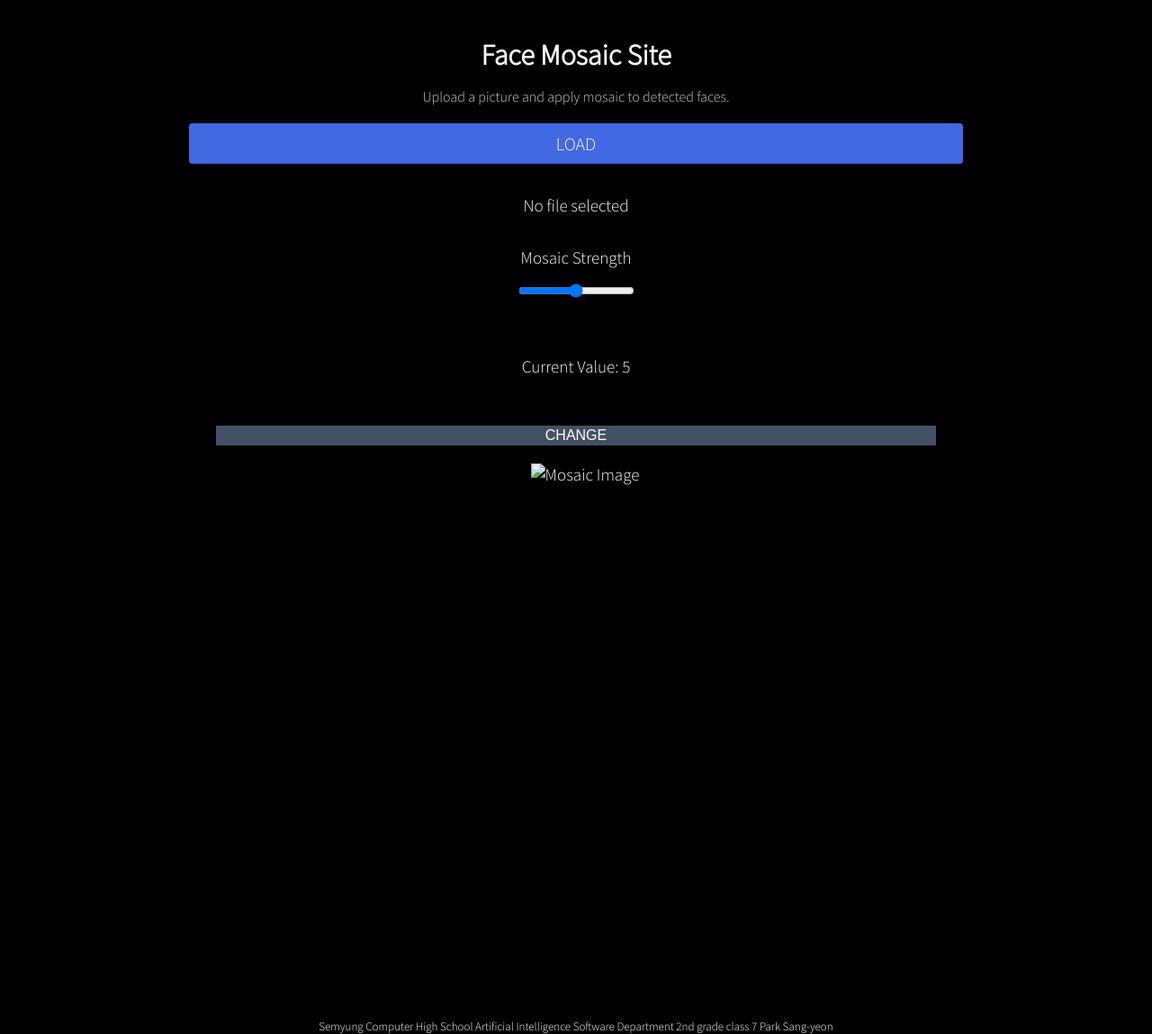
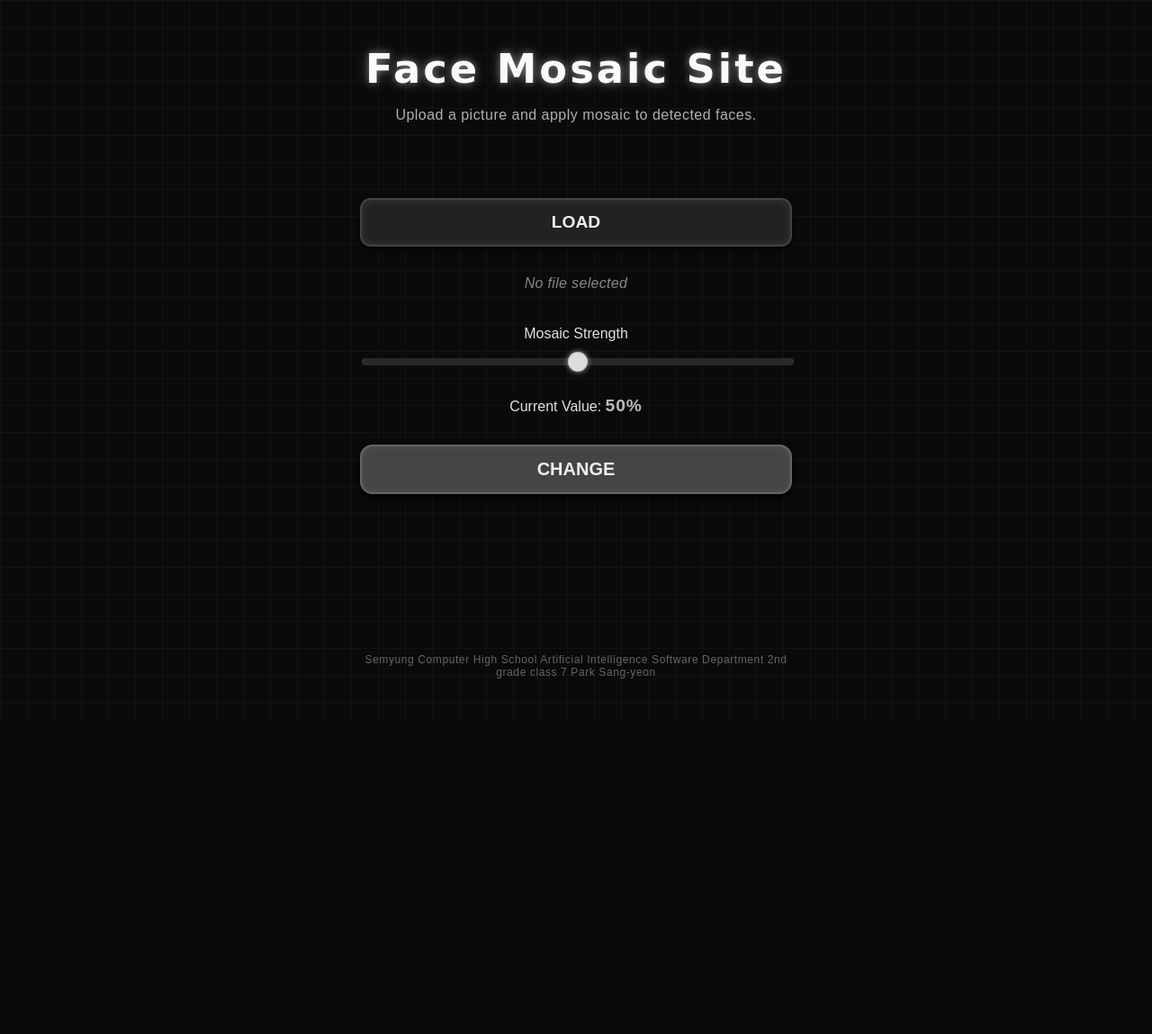
Before and after one commit to RefluxR/FaceMosaic, a Flask app: page / in a window 1280 px wide. Shown: the whole page at 90% size. After the commit the page ends 781 px from the top, so only its background shows below. Run offline with Flask 3, Linux system fonts and the light colour scheme.

Commit message:
2025-07-06 16:31

```diff
--- a/app.py
+++ b/app.py
@@ -16,7 +16,7 @@ def mosaic_image():
     if not file:
         return "No file uploaded.", 400
 
-    strength = int(request.form.get('strength', 15))
+    strength = int(request.form.get('strength', 10))
 
     # 파일을 메모리에서 읽어 OpenCV로 처리
     file_bytes = np.frombuffer(file.read(), np.uint8)
--- a/static/css/style.css
+++ b/static/css/style.css
@@ -1,118 +1,282 @@
-@import url('https://fonts.googleapis.com/css2?family=Abril+Fatface&family=Source+Sans+Pro:wght@300&display=swap');
-body{
-    font-size: 19px;
+/* 전체 기본 세팅 */
+body {
+  font-family: 'Source Sans Pro', sans-serif;
+  background-color: #0a0a0a; /* 아주 짙은 검정 */
+  color: #e0e0e0;
   margin: 0;
-    bottom: 0;
-    background-color: black;
-    color: #ffffff;
-    font-family: 'Source Sans Pro', sans-serif;
+  padding: 0 15px;
+  display: flex;
+  flex-direction: column;
+  min-height: 100vh;
+
+  /* 배경에 은은한 패턴 넣기 (반투명 그리드) */
+  background-image:
+    linear-gradient(rgba(255,255,255,0.03) 1px, transparent 1px),
+    linear-gradient(90deg, rgba(255,255,255,0.03) 1px, transparent 1px);
+  background-size: 30px 30px;
 }
-.text{
+
+/* 컨테이너 */
+.container {
+  max-width: 480px;
+  margin: 0 auto;
+  padding: 20px 0;
   text-align: center;
-    margin-bottom: -60px;
+  flex: 1;
+  display: flex;
+  flex-direction: column;
+  justify-content: space-between;
 }
-.button {
-    margin: 100px auto;
-    margin-bottom: 30px;
-    text-align: center;
-    width: 190px;
+
+/* 헤더 */
+header h1 {
+  font-family: 'Abril Fatface', cursive;
+  font-size: 2.8rem;
+  margin-bottom: 6px;
+  letter-spacing: 3px;
+  color: #fafafa;
+  text-shadow:
+    0 0 8px rgba(255,255,255,0.4),
+    0 0 20px rgba(255,255,255,0.2);
+}
+
+header p {
+  font-size: 1rem;
+  color: #b0b0b0;
+  margin-bottom: 24px;
+  font-weight: 300;
+  letter-spacing: 0.03em;
+}
+
+/* 컨트롤 박스 */
+.controls {
+  display: flex;
+  flex-direction: column;
+  gap: 16px;
+  margin-bottom: 20px;
+}
+
+.input-file-button {
+  background-color: #222;
+  padding: 14px 0;
+  border-radius: 12px;
+  font-size: 1.2rem;
+  font-weight: 600;
+  color: #eee;
+  cursor: pointer;
+  user-select: none;
+  border: 2px solid #444;
+  box-shadow:
+    inset 0 0 8px rgba(255,255,255,0.1),
+    0 3px 6px rgba(0,0,0,0.7);
+  transition: background-color 0.3s ease, border-color 0.3s ease;
+}
+
+.input-file-button:hover {
+  background-color: #111;
+  border-color: #888;
+  box-shadow:
+    inset 0 0 12px rgba(255,255,255,0.2),
+    0 6px 12px rgba(0,0,0,0.8);
 }
 
 #button1 {
-    width: 100%;
   display: none;
 }
+
+#strength {
+  width: 100%;
+  -webkit-appearance: none;
+  height: 8px;
+  border-radius: 6px;
+  background: #222;
+  outline: none;
+  cursor: pointer;
+  box-shadow: inset 0 0 6px rgba(255,255,255,0.1);
+  transition: background 0.3s ease;
+}
+
+#strength::-webkit-slider-thumb {
+  -webkit-appearance: none;
+  appearance: none;
+  width: 22px;
+  height: 22px;
+  border-radius: 50%;
+  background: #ddd;
+  cursor: pointer;
+  box-shadow:
+    0 0 6px rgba(255,255,255,0.6),
+    inset 0 0 2px rgba(0,0,0,0.3);
+  transition: background-color 0.3s ease;
+}
+
+#strength::-moz-range-thumb {
+  width: 22px;
+  height: 22px;
+  border-radius: 50%;
+  background: #ddd;
+  cursor: pointer;
+  box-shadow:
+    0 0 6px rgba(255,255,255,0.6),
+    inset 0 0 2px rgba(0,0,0,0.3);
+}
+
+/* 강도 값 표시 */
+#strengthValue {
+  font-weight: 700;
+  color: #bbb;
+  font-size: 1.2rem;
+  letter-spacing: 0.05em;
+}
+
+/* 변경 버튼 */
 #button2 {
-    width: 100%;
-    background-color: #435165;
-    border: 1px solid #435165;
-    margin-top: 20px;
-    color: white;
-    font-size: 16px;
+  background-color: #444;
+  border: 2px solid #666;
+  border-radius: 14px;
+  padding: 14px 0;
+  color: #eee;
+  font-weight: 700;
+  font-size: 1.25rem;
+  cursor: pointer;
+  box-shadow:
+    0 4px 8px rgba(0,0,0,0.9),
+    inset 0 0 10px rgba(255,255,255,0.1);
+  transition: background-color 0.3s ease, border-color 0.3s ease;
 }
-#strength{
-    margin-bottom: 30px;
+
+#button2:hover {
+  background-color: #555;
+  border-color: #aaa;
+  box-shadow:
+    0 6px 12px rgba(0,0,0,1),
+    inset 0 0 14px rgba(255,255,255,0.2);
 }
-.input-file-button{
-    width: 100%;
-    padding: 10px 30px;
-    background-color:royalblue;
-    border-radius: 4px;
-    color: white;
+
+/* 저장 버튼 */
+#saveButton {
+  background-color: #444;
+  border: 2px solid #ffcc00;
+  border-radius: 10px;
+  padding: 10px 22px;
+  font-size: 1.15rem;
+  color: #ffcc00;
+  font-weight: 700;
   cursor: pointer;
-    font-size: 20px;
+  box-shadow:
+    0 4px 8px rgba(255,204,0,0.6);
+  transition: background-color 0.3s ease, color 0.3s ease;
+  align-self: center;
+  margin-top: 10px;
 }
+
+#saveButton:hover {
+  background-color: #ffcc00;
+  color: #222;
+}
+
+/* 파일 이름 표시 */
+#fileName {
+  font-size: 1rem;
+  color: #888;
+  min-height: 1.5rem;
+  letter-spacing: 0.02em;
+  font-style: italic;
+}
+
+/* 이미지 박스 */
 .imgBox {
   display: flex;
-    justify-content: center; /* 중앙 정렬 */
-    align-items: center; /* 수직 중앙 정렬 */
-    margin-top: 20px;
-    padding: 0; /* 여백 제거 */
+  gap: 12px;
+  margin-top: 30px;
+  justify-content: center;
+  align-items: center;
+  flex-wrap: nowrap; /* PC: 수평 */
 }
-.imgBox > img {
-    max-width: 45%; /* 동일한 크기로 설정 */
-    height: auto;
-    border: 1px solid white;
-    border-radius: 5px;
-    object-fit: contain; /* 이미지 비율 유지 */
-}
-.imgBox canvas {
-    border: 1px solid white;
-    border-radius: 5px;
+
+.imgBox img {
+  width: 48%;
   max-width: 100%;
   height: auto;
+  border-radius: 14px;
+  box-shadow:
+    0 8px 24px rgba(0,0,0,0.8);
+  object-fit: contain;
+  background: #111;
+  border: 2px solid #333;
 }
+
+#mosaicImage {
+  visibility: hidden;  /* 안 보이지만 자리 유지 */
+  opacity: 0;
+  width: 48%;          /* 원래 크기 유지 */
+  height: auto;
+  border-radius: 14px;
+  border: 2px solid #333;
+  box-shadow: 0 8px 24px rgba(0,0,0,0.8);
+  background: #111;
+  object-fit: contain;
+  transition: opacity 0.3s ease;
+}
+
+/* 푸터 */
 footer {
-    text-align: center;
-    top:580px;
-    position: relative;
-    font-size: 13px;
+  font-size: 0.75rem;
+  color: #666;
+  padding: 14px 0;
+  user-select: none;
+  letter-spacing: 0.05em;
 }
-.container {
-    max-width: 800px;
-    margin: 0 auto;
-    padding: 20px;
-    text-align: center;
+
+
+/* 반응형 - 모바일(768px 이하) */
+@media (max-width: 768px) {
+  .imgBox {
+    flex-direction: column; /* 수직 정렬 */
+    gap: 20px;
+  }
+
+  .imgBox img {
+    width: 100%; /* 꽉 채우기 */
   }
 
   header h1 {
     font-size: 2rem;
-    margin-bottom: 10px;
   }
 
-header p {
+  #button2, .input-file-button, #saveButton {
     font-size: 1rem;
-    color: #cccccc;
-    margin-bottom: 20px;
+    padding: 12px 0;
+  }
 }
 
-.controls {
-    display: flex;
-    flex-direction: column;
-    align-items: center;
-    gap: 15px;
-    margin-bottom: 20px;
+.easter-egg {
+  display: none;
+  margin-top: 10px;
+  padding: 15px;
+  border: 1px solid #ccc;
+  border-radius: 12px;
+  background: linear-gradient(145deg, #f5f5f5, #e0e0e0);
+  box-shadow: 0 4px 10px rgba(0, 0, 0, 0.1);
+  font-family: 'Georgia', serif;
+  font-size: 15px;
+  color: #333;
+  line-height: 1.6;
+  animation: fadeIn 0.5s ease-in-out;
 }
 
-#outputCanvas {
-    border: 1px solid white;
-    border-radius: 5px;
-    max-width: 100%;
-    height: auto;
-    margin-top: 20px;
+.easter-egg p {
+  margin: 6px 0;
 }
-.image-wrapper {
-    display: flex;
-    justify-content: center; /* 중앙 정렬 */
-    align-items: center; /* 수직 중앙 정렬 */
-    gap: 20px; /* 이미지 간격 */
-    max-width: 90%; /* 화면 비율에 맞게 조정 */
-    margin: 0 auto; /* 화면 중앙에 배치 */
+
+.signature {
+  text-align: right;
+  font-style: italic;
+  margin-top: 12px;
+  color: #555;
 }
-.image-wrapper > div > img {
-    max-width: 45%; /* 동일한 크기로 설정 */
-    height: auto;
-    border: 1px solid white;
-    border-radius: 5px;
-    object-fit: contain; /* 이미지 비율 유지 */
+
+@keyframes fadeIn {
+  from { opacity: 0; transform: translateY(10px); }
+  to { opacity: 1; transform: translateY(0); }
 }
--- a/templates/index.html
+++ b/templates/index.html
@@ -1,11 +1,11 @@
 <!DOCTYPE html>
 <html lang="ko">
 <head>
-    <meta charset="UTF-8">
-    <meta http-equiv="X-UA-Compatible" content="IE=edge">
-    <meta name="viewport" content="width=device-width, initial-scale=1.0">
+    <meta charset="UTF-8" />
+    <meta http-equiv="X-UA-Compatible" content="IE=edge" />
+    <meta name="viewport" content="width=device-width, initial-scale=1" />
     <title>Face Mosaic Site</title>
-    <link rel="stylesheet" href="/static/css/style.css">
+    <link rel="stylesheet" href="/static/css/style.css" />
     <script src="/static/js/style.js" defer></script>
 </head>
 <body>
@@ -19,15 +19,17 @@
                 <label class="input-file-button" for="button1">LOAD</label>
                 <input id="button1" type="file" accept="image/*" onchange="loadFile(this)" />
 
-                <!-- 파일 이름을 표시할 요소 추가 -->
                 <p id="fileName">No file selected</p>
 
                 <label for="strength">Mosaic Strength</label>
                 <input type="range" id="strength" name="strength" min="0" max="10" value="5" oninput="updateStrengthValue()" />
-                <p>Current Value: <span id="strengthValue">5</span></p>
+                <p>Current Value: <span id="strengthValue">50%</span></p>
 
                 <button id="button2" onclick="applyMosaic()">CHANGE</button>
+                <button id="saveButton" onclick="saveMosaicImage()" style="display:none; margin-top:10px;">SAVE IMAGE</button>
+                <p id="saveMessage" style="color: #ffcc00; margin-top: 8px;"></p>
             </div>
+
             <div class="imgBox">
                 <span class="image-wrapper">
                     <div id="image-show"></div> <!-- 원본 이미지 표시 -->
@@ -36,7 +38,23 @@
             </div>
         </main>
         <footer>
-            <p>Semyung Computer High School Artificial Intelligence Software Department 2nd grade class 7 Park Sang-yeon</p>
+            <p id = 'easterEggs'>Semyung Computer High School Artificial Intelligence Software Department 2nd grade class 7 Park Sang-yeon</p>
+            <div id="easterEggsContent" class="easter-egg">
+                <p>Originally crafted in <strong>2022</strong> for fun,</p>
+                <p>Revisited in <strong>2025</strong> from the barracks, with renewed passion.</p>
+                <p>Still learning, still striving — the journey continues.</p>
+                <p class="signature">— Park Sang-yeon, Aspiring Developer in the Military</p>
+            </div>
+            <script>
+                document.getElementById('easterEggs').addEventListener('click', function () {
+                    const content = document.getElementById('easterEggsContent');
+                        if (content.style.display === 'none' || content.style.display === '') {
+                            content.style.display = 'block';
+                        } else {
+                            content.style.display = 'none';
+                        }
+                    });
+            </script>
         </footer>
     </div>
 </body>
```
Also changed, not shown: static/js/script.js (+25 -30 lines), static/js/style.js (+53 -13 lines). Lines whose indentation alone changed are shown as unchanged.
